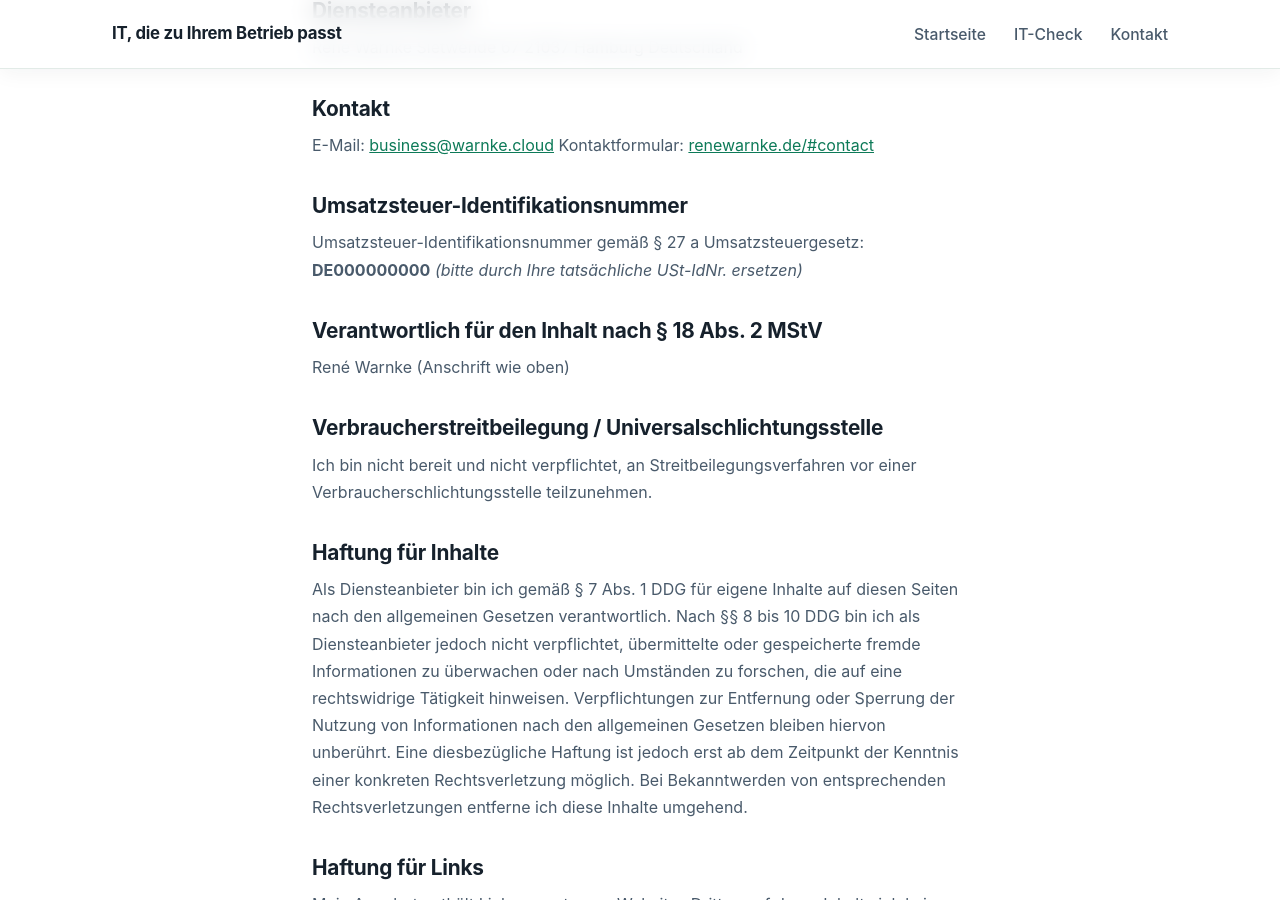
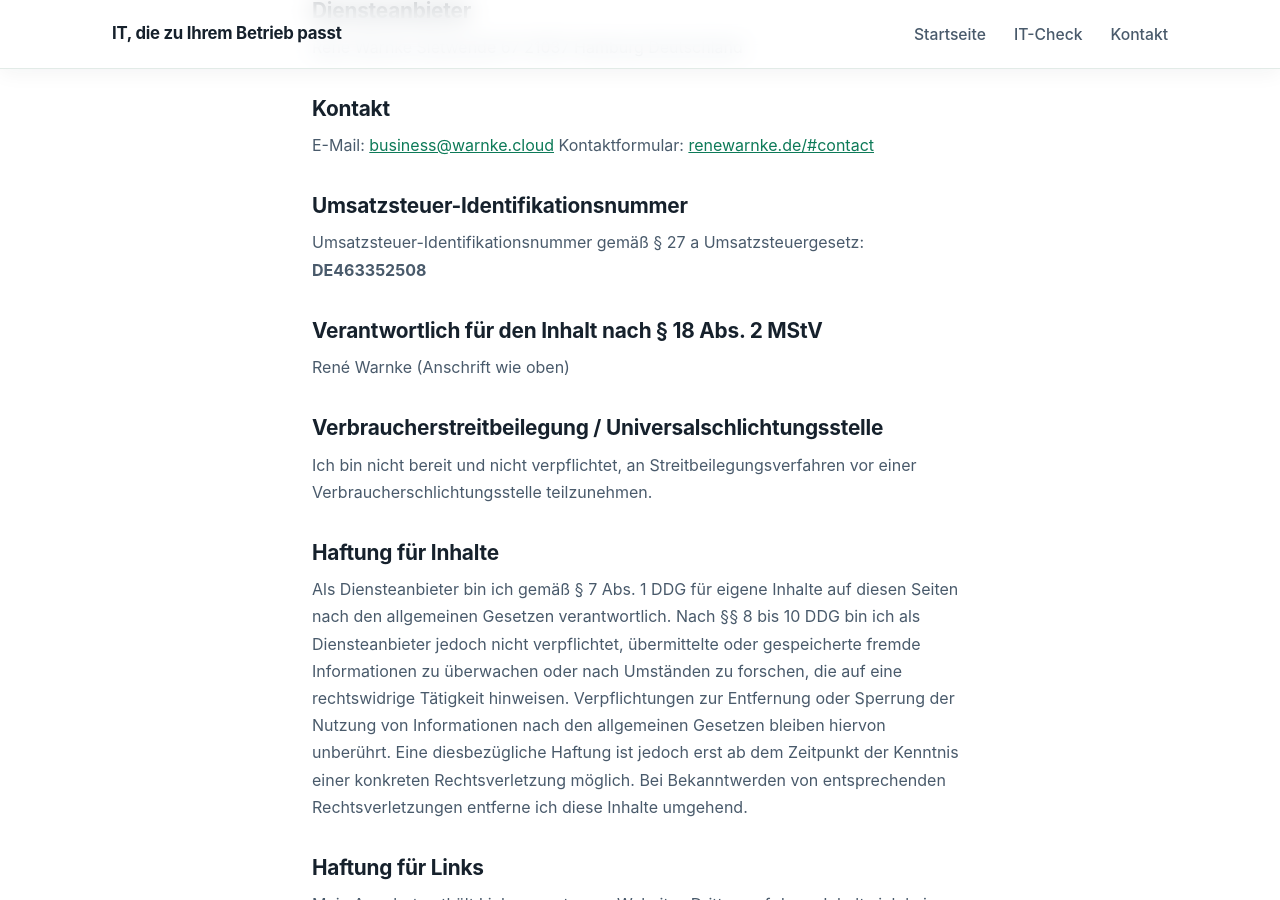
Before and after one commit to renewarnke/renewarnke.github.io, a Jekyll site: the page built from impressum.md, in a window 1280 px wide and 900 px high, scrolled down 314 px. Built offline with Jekyll 4.4.1, drawn with Linux system fonts in a browser that asks for light colours.

Commit message:
Add USt-IdNr to Impressum
Co-Authored-By: Claude Opus 4.8 (1M context) <noreply@anthropic.com>

```diff
--- a/impressum.md
+++ b/impressum.md
@@ -23,7 +23,7 @@ Kontaktformular: [renewarnke.de/#contact]({{ '/#contact' | relative_url }})
 ## Umsatzsteuer-Identifikationsnummer
 
 Umsatzsteuer-Identifikationsnummer gemäß § 27 a Umsatzsteuergesetz:
-**DE000000000** *(bitte durch Ihre tatsächliche USt-IdNr. ersetzen)*
+**DE463352508**
 
 ## Verantwortlich für den Inhalt nach § 18 Abs. 2 MStV
 
```
